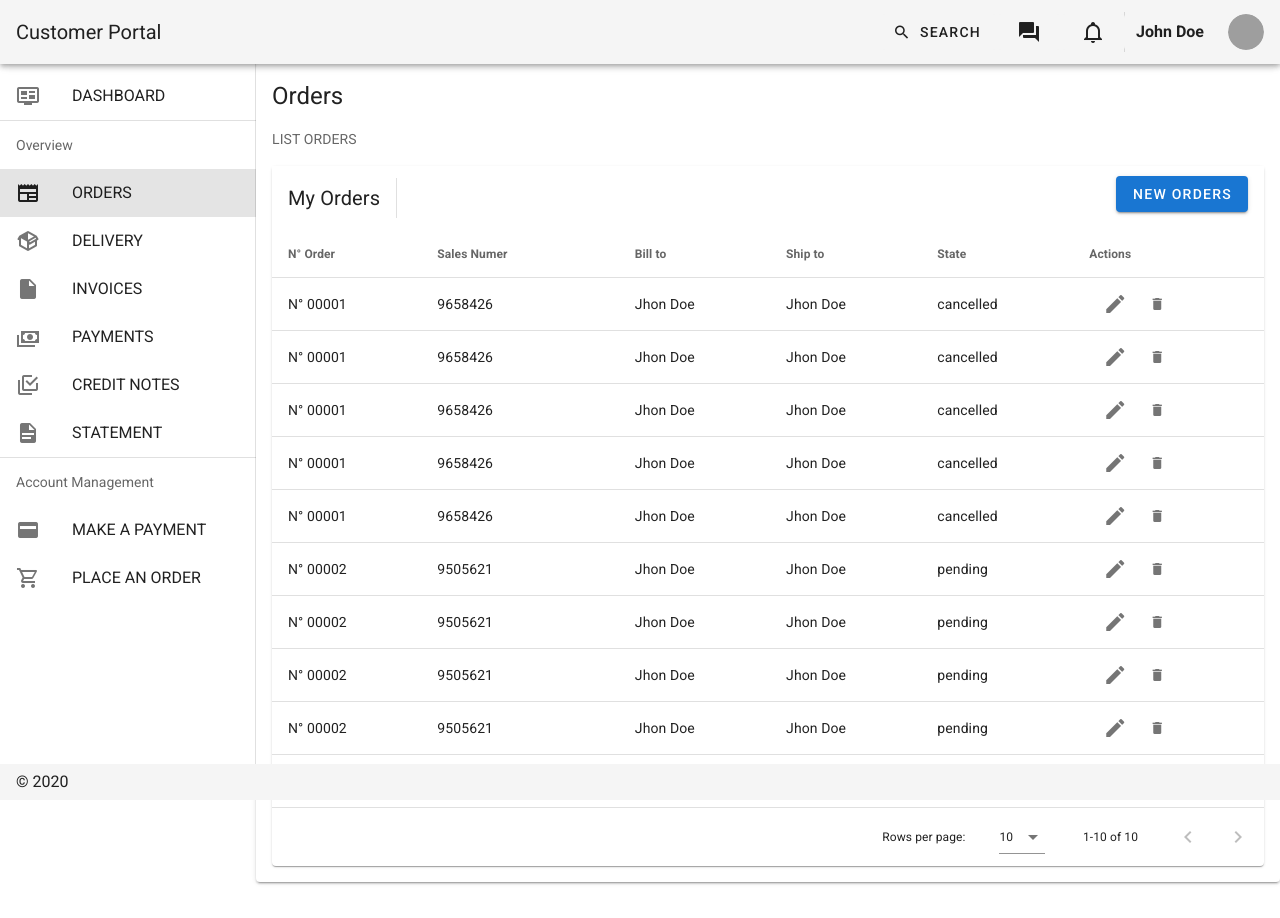
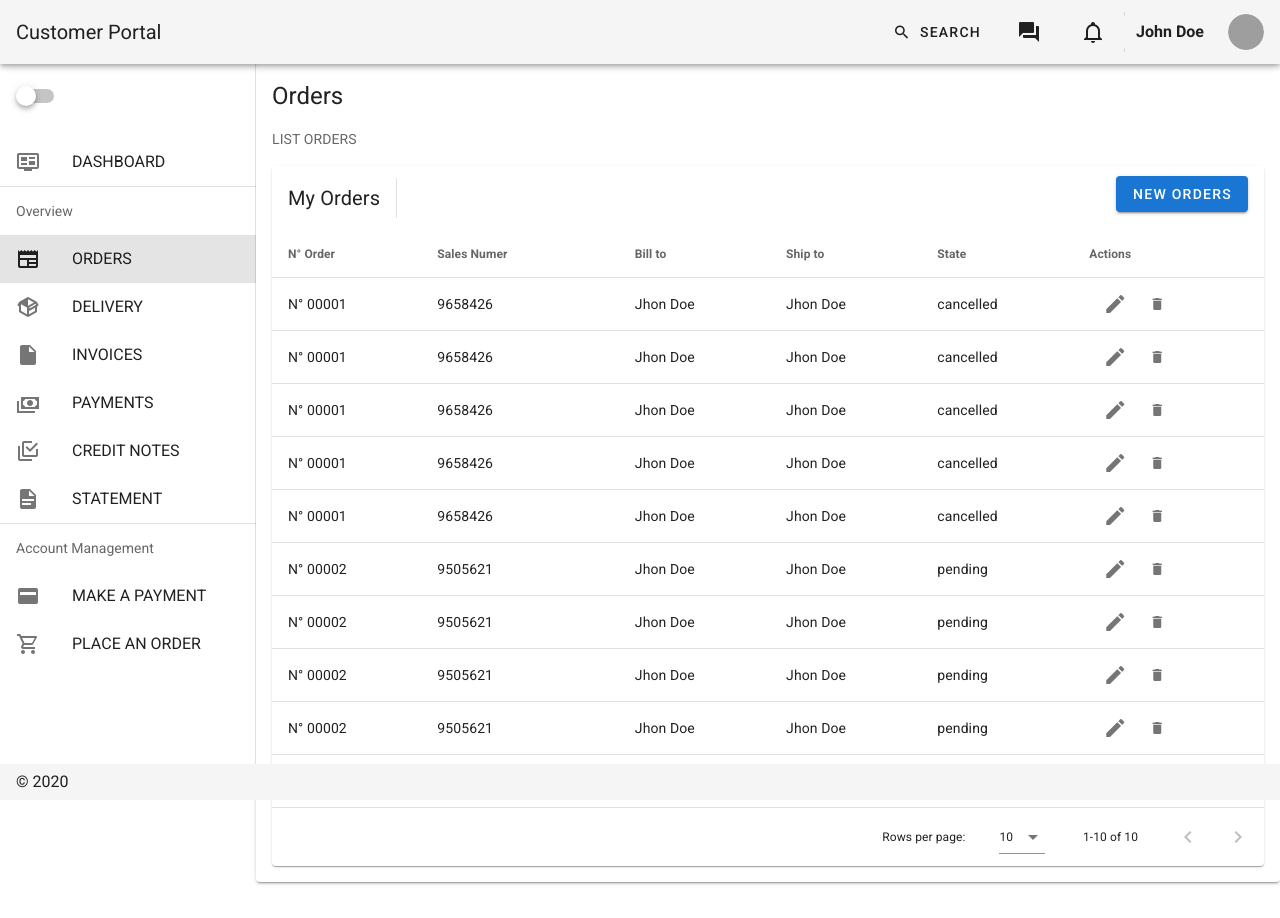
Before and after one commit to ernestodeister/admin, a Vue app: page /orders/ListOrders in a window 1280 px wide. Built offline with nearby package versions, Linux system fonts and the light colour scheme; grey boxes are pictures that could not be loaded.

Commit message:
fix menu

```diff
--- a/src/components/Menu.vue
+++ b/src/components/Menu.vue
@@ -1,14 +1,21 @@
 <template>
+
     <v-navigation-drawer
       permanent
+      :mini-variant.sync="switch1"
+      :mini-variant-width="width"
       v-model="drawer"
       :clipped="clipped"
       fixed
       app
     >
+    <v-switch
+      v-model="switch1"
+      class="ml-4"
+    ></v-switch>
       <v-list>
         <template v-for="(item, index) in items">
-          <div :key="index">
+          <div :key="index" v-if="switch1 == false || switch1 == true && item.val == true">
            <v-subheader
                 v-if="item.header"
                 :key="item.header"
@@ -25,7 +32,6 @@
               ripple
               :to="item.to"
             >
-           <!-- <router-link to="/about">About</router-link> -->
               <v-list-item-action>
                 <v-icon >{{ item.icon }}</v-icon>
               </v-list-item-action>
@@ -54,8 +60,9 @@ export default Vue.extend({
       drawer: true,
       fixed: false,
       resize: true,
-      width: 60,
+      width: 80,
       notifications: false,
+      switch1: false,
       items: [
         {
           icon: 'mdi-television-guide',
@@ -127,9 +134,28 @@ export default Vue.extend({
   methods: {
 
   },
-
   computed: {
 
+  },
+  watch : {
+  },
+  beforeCreate: function() {
+    this.$nextTick(() => {
+        console.log('beforeCreate');
+        let test = this.$vuetify.breakpoint.name
+        if(test == 'lg' || test == 'xl'){
+          console.log('false');
+          return this.$data.switch1 = false
+        }else{
+          console.log('true');
+          return this.$data.switch1 = true
         }
+    });
+  },
+  beforeUpdate: function() {
+    this.$nextTick(() => {
+      console.log('beforeUpdate');
+    });
+  },
 })
 </script>
```
Lines whose indentation alone changed are shown as unchanged.
